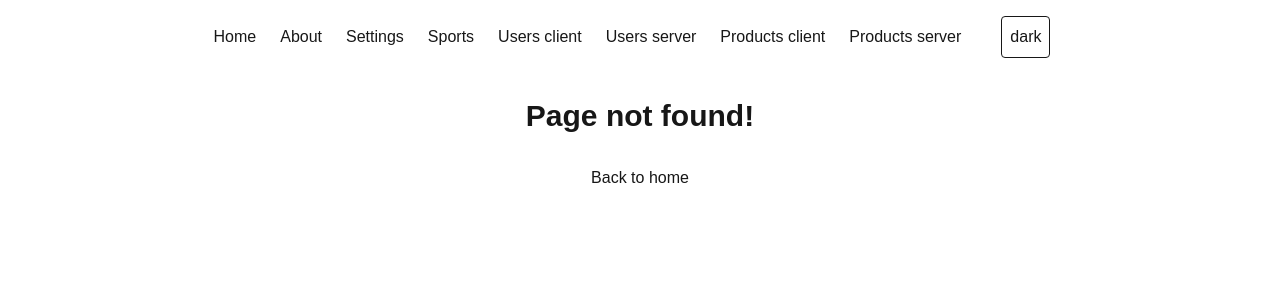
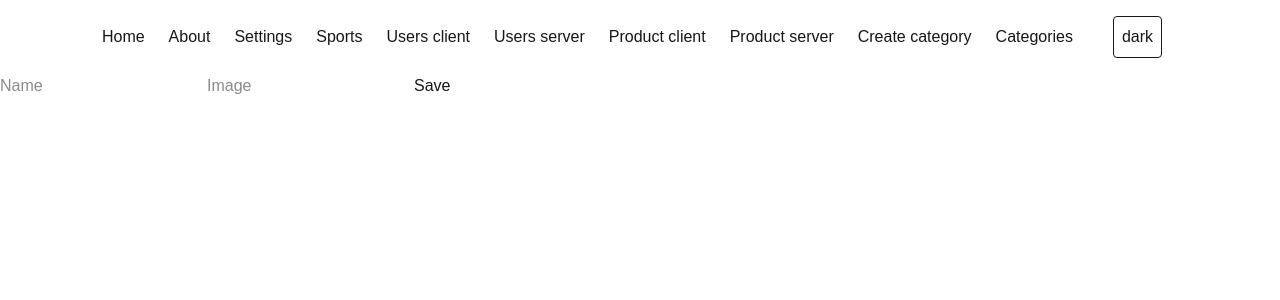
Before and after one commit to AntonMarenholts/sport-app, a Next.js app: page /categories/create in a window 1280 px wide. Before the commit this address had no page. Shown: the top 300 px of the page. Built offline with nearby package versions, Linux system fonts and the light colour scheme.

Commit message:
add createCategories

```diff
--- a/src/app/about/page.tsx
+++ b/src/app/about/page.tsx
@@ -1,8 +1,12 @@
-export default function About() {
+export default async function About() {
+  const BASE_URL = process.env.BASE_URL;
+  const res = await fetch(BASE_URL + "/api/hello");
+  const { message } = await res.json();
   return (
     <div className="px-28 py-20">
       <h2>О проекте</h2>
       <p>Платформа для онлайн-обучения различным видам спорта</p>
+      <p>{message}</p>
     </div>
   );
 }
--- /dev/null
+++ b/src/app/actions/createCategory.ts
@@ -0,0 +1,21 @@
+"use server";
+
+import { revalidateTag } from "next/cache";
+import { redirect } from "next/navigation";
+
+export async function createCategory(formData: FormData) {
+  const name = formData.get("name")?.toString();
+  const image = formData.get("image")?.toString();
+  // валидация
+  console.log(name, image);
+  const res = await fetch("https://api.escuelajs.co/api/v1/categories", {
+    method: "POST",
+    body: JSON.stringify({ name, image }),
+    headers: {
+      "Content-Type": "Application/JSON",
+    },
+  });
+  // сохранение в базу
+  revalidateTag("categories");
+  redirect("/categories")
+}
--- /dev/null
+++ b/src/app/api/hello/route.ts
@@ -0,0 +1,6 @@
+import { NextResponse } from "next/server";
+
+export async function GET() {
+    return NextResponse.json({message:"Hello from backend"});
+
+}
--- /dev/null
+++ b/src/app/categories/create/page.tsx
@@ -0,0 +1,13 @@
+import { createCategory } from "@/app/actions/createCategory";
+
+export default function CreateCategory() {
+  return (
+    <div>
+      <form action={createCategory}>
+        <input type="text" name="name" placeholder="Name" />
+        <input type="text" name="image" placeholder="Image" />
+        <button type="submit">Save</button>
+      </form>
+    </div>
+  );
+}
--- /dev/null
+++ b/src/app/categories/page.tsx
@@ -0,0 +1,32 @@
+
+import React from "react";
+import Image from "next/image";
+import { Category } from "@/types/types";
+
+export default async function Categories() {
+  const res = await fetch("https://api.escuelajs.co/api/v1/categories", {
+    next: { tags: ["categories"] },
+  });
+  if (!res.ok) {
+    throw new Error("Failed to fetch categories");
+  }
+  const categories = await res.json();
+  return (
+    <div>
+      <ul>
+        {categories.map((category: Category) => (
+          <li key={category.id}>
+            <p>{category.name}</p>
+            <Image
+              src={category.image}
+              alt={category.name}
+              width={200}
+              height={200}
+              unoptimized
+            />
+          </li>
+        ))}
+      </ul>
+    </div>
+  );
+}
--- a/src/app/users/server-version/[id]/page.tsx
+++ b/src/app/users/server-version/[id]/page.tsx
@@ -11,7 +11,7 @@ export default async function UserInfo({
   const res = await fetch(`https://api.escuelajs.co/api/v1/users/${id}`);
   console.log("ID: ", id);
   if (!res.ok) {
-    if (res.status === 404) {
+    if (res.status === 404 || res.status === 400) {
       notFound();
     }
     throw new Error("Failed to fetch users");
@@ -19,17 +19,18 @@ export default async function UserInfo({
   const user: User = await res.json();
 
   return (
-    <section className="bg-secondary py-20 px-32 flex justify-center">
+    <section className="bg-secondary py-20 px-14 md:px-32 flex justify-center">
       <div className="bg-primary w-64 p-8 flex flex-col items-center gap-6 rounded-2xl border border-border">
         <h2>{user.name}</h2>
         <Image
+        unoptimized
           src={user.avatar}
           alt={"avatar"}
           width={300}
           height={300}
           className="rounded-2xl"
         />
-        <p>{user.email}</p>
+        <p className="bg-secondary w-34 md:w-50 sm:w-26 lg:w-60">{user.email}</p>
       </div>
     </section>
   );
--- a/src/components/NavBar/NavBar.tsx
+++ b/src/components/NavBar/NavBar.tsx
@@ -4,7 +4,7 @@ import ThemeToggler from "../ThemeToggler/ThemeToggler";
 
 export default function NavBar() {
   return (
-    <nav className="flex justify-center gap-6 items-center min-h-12 sticky top-0 ">
+    <nav className="flex justify-center gap-6 items-center min-h-12 flex-wrap">
       <Link href={"/"} className="hover:text-amber-300">
         Home
       </Link>
@@ -24,10 +24,16 @@ export default function NavBar() {
         Users server
       </Link>
       <Link href={"/products/client-version"} className="hover:text-amber-300">
-        Products client
+        Product client
       </Link>
       <Link href={"/products/server-version"} className="hover:text-amber-300">
-        Products server
+        Product server
+      </Link>
+      <Link href={"/categories/create"} className="hover:text-amber-300">
+        Create category
+      </Link>
+      <Link href={"/categories"} className="hover:text-amber-300">
+        Categories
       </Link>
       <ThemeToggler />
     </nav>
```
Also changed, not shown: 1 other file (tests, documents, lock files or other folders).
